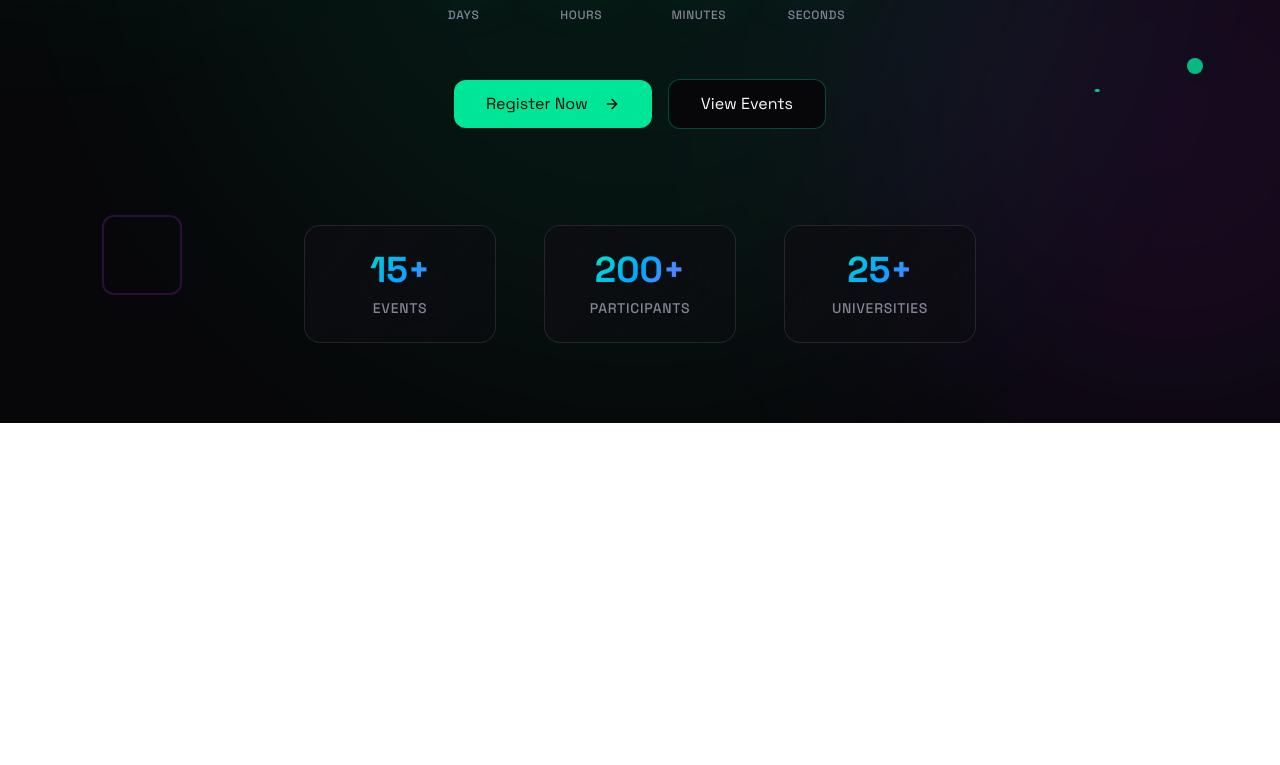
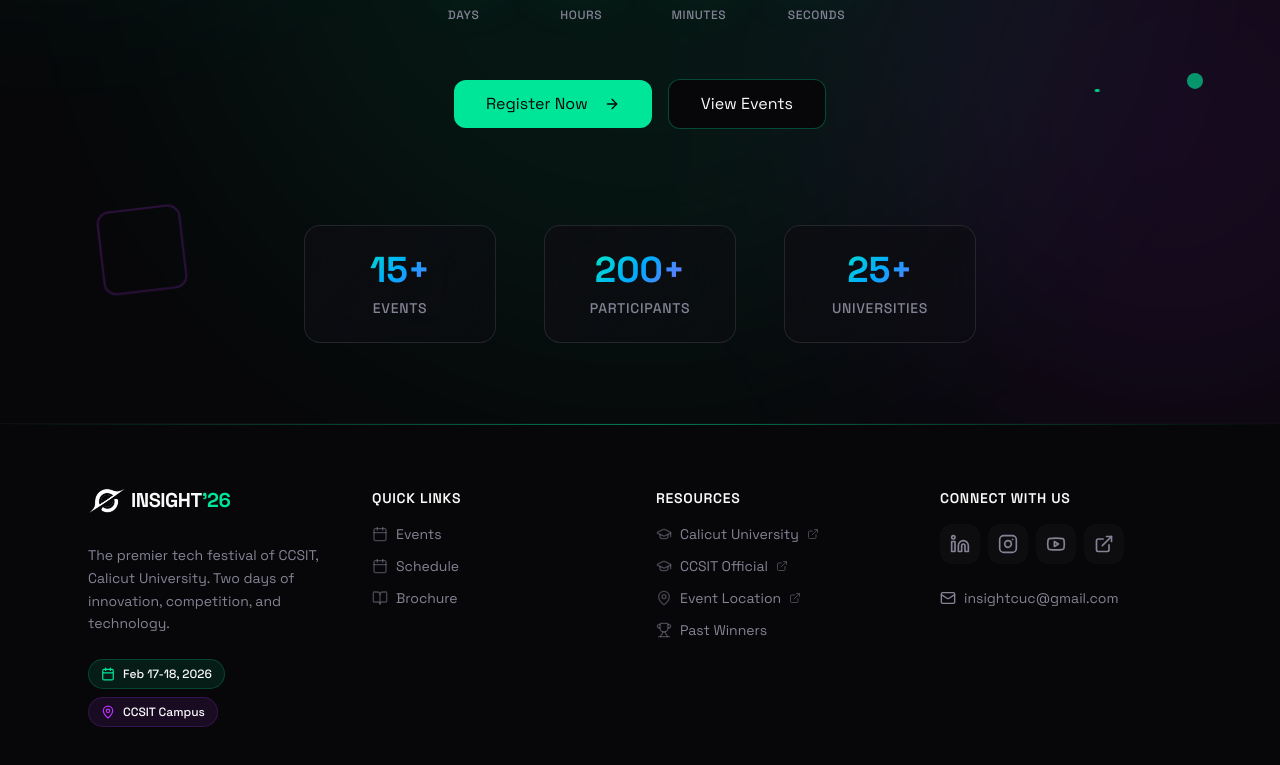
Before and after one commit to FarisPalayi/insight-26, a React (Vite) app: page / in a window 1280 px wide. Shown: the part 623-1388 px from the top of the page. Before the commit the page ends 1046 px from the top, so only its background shows below. Built offline with nearby package versions, Linux system fonts and the light colour scheme.

Commit message:
proto: footer

```diff
--- /dev/null
+++ b/src/components/features/FooterBrand.tsx
@@ -0,0 +1,34 @@
+import { motion } from "framer-motion"
+import { Calendar, MapPin } from "lucide-react"
+import { LogoLink } from "../ui/LogoLink"
+
+export const FooterBrand = () => {
+  return (
+    <motion.div
+      initial={{ opacity: 0, y: 20 }}
+      whileInView={{ opacity: 1, y: 0 }}
+      viewport={{ once: true }}
+      transition={{ duration: 0.5 }}
+      className="lg:col-span-1"
+    >
+      <div className="flex items-center gap-2 ">
+        <LogoLink className="sm:-translate-y-4 -translate-x-2" />
+      </div>
+      <p className="text-muted-foreground text-sm leading-relaxed mb-6 max-w-80">
+        The premier tech festival of CCSIT, Calicut University.
+        Two days of innovation, competition, and technology.
+      </p>
+      {/* Event Info Pills */}
+      <div className="flex flex-wrap gap-2 mb-6">
+        <div className="inline-flex items-center gap-2 px-3 py-1.5 rounded-full bg-primary/10 border border-primary/20">
+          <Calendar className="w-3.5 h-3.5 text-primary" />
+          <span className="text-xs font-medium text-foreground">Feb 17-18, 2026</span>
+        </div>
+        <div className="inline-flex items-center gap-2 px-3 py-1.5 rounded-full bg-accent/10 border border-accent/20">
+          <MapPin className="w-3.5 h-3.5 text-accent" />
+          <span className="text-xs font-medium text-foreground">CCSIT Campus</span>
+        </div>
+      </div>
+    </motion.div>
+  )
+}
--- /dev/null
+++ b/src/components/features/FooterConnect.tsx
@@ -0,0 +1,68 @@
+import { type SocialLink } from "@/types";
+import { motion } from "framer-motion";
+import { ExternalLink, Instagram, Linkedin, Mail, Youtube } from "lucide-react";
+
+const socialLinks: SocialLink[] = [
+  {
+    name: "LinkedIn",
+    href: "#",
+    icon: <Linkedin className="w-5 h-5" />,
+    hoverColor: "hover:bg-[#0077B5]/20 hover:text-[#0077B5]",
+  },
+  {
+    name: "Instagram",
+    href: "https://www.instagram.com/_insight.26_/",
+    icon: <Instagram className="w-5 h-5" />,
+    hoverColor: "hover:bg-[#E4405F]/20 hover:text-[#E4405F]",
+  },
+  {
+    name: "YouTube",
+    href: "#",
+    icon: <Youtube className="w-5 h-5" />,
+    hoverColor: "hover:bg-[#FF0000]/20 hover:text-[#FF0000]",
+  },
+  {
+    name: "Linktree",
+    href: "#",
+    icon: <ExternalLink className="w-5 h-5" />,
+    hoverColor: "hover:bg-[#43E660]/20 hover:text-[#43E660]",
+  },
+];
+
+
+export const FooterConnect = () => {
+  return (
+    <motion.div
+      initial={{ opacity: 0, y: 20 }}
+      whileInView={{ opacity: 1, y: 0 }}
+      viewport={{ once: true }}
+      transition={{ duration: 0.5, delay: 0.3 }}
+    >
+      <h4 className="text-foreground font-semibold mb-4 text-sm uppercase tracking-wider">
+        Connect With Us
+      </h4>
+      <div className="flex flex-wrap gap-2 mb-6">
+        {socialLinks.map((social) => (
+          <a
+            key={social.name}
+            href={social.href}
+            target="_blank"
+            rel="noopener noreferrer"
+            aria-label={social.name}
+            className={`p-2.5 rounded-lg bg-muted/30 text-muted-foreground transition-all duration-200 ${social.hoverColor}`}
+          >
+            {social.icon}
+          </a>
+        ))}
+      </div>
+      <a
+        href="mailto:insightcuc@gmail.com"
+        className="inline-flex items-center gap-2 text-sm text-muted-foreground hover:text-primary transition-colors"
+      >
+        <Mail className="w-4 h-4" />
+        insightcuc@gmail.com
+      </a>
+    </motion.div>
+
+  )
+}
--- /dev/null
+++ b/src/components/features/FooterQuickLinks.tsx
@@ -0,0 +1,39 @@
+import { motion } from "framer-motion"
+import { BookOpen, Calendar } from "lucide-react";
+import { type FooterLink } from "@/types";
+
+const quickLinks: FooterLink[] = [
+  { label: "Events", href: "#events", icon: <Calendar className="w-4 h-4" /> },
+  { label: "Schedule", href: "#schedule", icon: <Calendar className="w-4 h-4" /> },
+  { label: "Brochure", href: "#brochure", icon: <BookOpen className="w-4 h-4" /> },
+];
+
+export const FooterQuickLinks = () => {
+  return (
+    <motion.div
+      initial={{ opacity: 0, y: 20 }}
+      whileInView={{ opacity: 1, y: 0 }}
+      viewport={{ once: true }}
+      transition={{ duration: 0.5, delay: 0.1 }}
+    >
+      <h4 className="text-foreground font-semibold mb-4 text-sm uppercase tracking-wider">
+        Quick Links
+      </h4>
+      <ul className="space-y-3">
+        {quickLinks.map((link) => (
+          <li key={link.label}>
+            <a
+              href={link.href}
+              className="flex items-center gap-2 text-muted-foreground hover:text-primary transition-colors duration-200 text-sm group"
+            >
+              <span className="text-muted-foreground/50 group-hover:text-primary/70 transition-colors">
+                {link.icon}
+              </span>
+              {link.label}
+            </a>
+          </li>
+        ))}
+      </ul>
+    </motion.div>
+  )
+}
--- /dev/null
+++ b/src/components/features/FooterResources.tsx
@@ -0,0 +1,64 @@
+import { motion } from "framer-motion"
+import { GraduationCap, MapPin, Trophy, ExternalLink } from "lucide-react";
+import { type FooterLink } from "@/types";
+
+const resourceLinks: FooterLink[] = [
+  {
+    label: "Calicut University",
+    href: "https://www.uoc.ac.in",
+    icon: <GraduationCap className="w-4 h-4" />,
+    external: true
+  },
+  {
+    label: "CCSIT Official",
+    href: "https://ccsit.uoc.ac.in",
+    icon: <GraduationCap className="w-4 h-4" />,
+    external: true
+  },
+  {
+    label: "Event Location",
+    href: "https://maps.app.goo.gl/QDRGdntGfi5hNsDN7",
+    icon: <MapPin className="w-4 h-4" />,
+    external: true
+  },
+  {
+    label: "Past Winners",
+    href: "#winners",
+    icon: <Trophy className="w-4 h-4" />
+  },
+];
+
+export const FooterResources = () => {
+  return (
+    <motion.div
+      initial={{ opacity: 0, y: 20 }}
+      whileInView={{ opacity: 1, y: 0 }}
+      viewport={{ once: true }}
+      transition={{ duration: 0.5, delay: 0.2 }}
+    >
+      <h4 className="text-foreground font-semibold mb-4 text-sm uppercase tracking-wider">
+        Resources
+      </h4>
+      <ul className="space-y-3">
+        {resourceLinks.map((link) => (
+          <li key={link.label}>
+            <a
+              href={link.href}
+              target={link.external ? "_blank" : undefined}
+              rel={link.external ? "noopener noreferrer" : undefined}
+              className="flex items-center gap-2 text-muted-foreground hover:text-primary transition-colors duration-200 text-sm group"
+            >
+              <span className="text-muted-foreground/50 group-hover:text-primary/70 transition-colors">
+                {link.icon}
+              </span>
+              {link.label}
+              {link.external && (
+                <ExternalLink className="w-3 h-3 opacity-50" />
+              )}
+            </a>
+          </li>
+        ))}
+      </ul>
+    </motion.div>
+  )
+}
--- /dev/null
+++ b/src/components/layout/Footer.tsx
@@ -0,0 +1,25 @@
+import { FooterQuickLinks } from "../features/FooterQuickLinks";
+import { FooterResources } from "../features/FooterResources";
+import { FooterConnect } from "../features/FooterConnect";
+import { FooterBrand } from "../features/FooterBrand";
+
+const Footer = () => {
+  return (
+    <footer className="relative bg-background border-t border-border/30 overflow-hidden">
+      <div className="absolute top-0 left-0 right-0 h-px bg-gradient-to-r from-transparent via-primary/50 to-transparent" />
+
+      <div className="relative max-w-6xl mx-auto px-4 sm:px-6">
+        <div className="py-12 sm:py-16">
+          <div className="grid grid-cols-1 sm:grid-cols-2 lg:grid-cols-4 gap-10 lg:gap-8">
+            <FooterBrand />
+            <FooterQuickLinks />
+            <FooterResources />
+            <FooterConnect />
+          </div>
+        </div>
+      </div>
+    </footer>
+  );
+};
+
+export default Footer;
--- a/src/components/layout/Header.tsx
+++ b/src/components/layout/Header.tsx
@@ -2,6 +2,7 @@ import { useState } from "react";
 import { motion, AnimatePresence } from "framer-motion";
 import { Menu, X } from "lucide-react";
 import { Button } from "@/components/ui/button";
+import { LogoLink } from "../ui/LogoLink";
 
 const navItems = [
   { label: "Events", href: "/events" },
@@ -23,15 +24,7 @@ export const Header = () => {
     >
       <div className="glass-surface mx-4 mt-4 rounded-2xl">
         <div className="container flex items-center justify-between h-16 px-6 min-w-full">
-          {/* Logo */}
-          <a href="/" className="flex items-center group align-center">
-            <div className="relative w-14 h-14 flex items-center justify-center mt-[-2px]">
-              <img src="./logo-rotated.png" className="w-full" />
-            </div>
-            <span className="font-bold text-xl tracking-tight text-foreground ml-[-5px]">
-              INSIGHT<span className="text-primary">'26</span>
-            </span>
-          </a>
+          <LogoLink />
 
           {/* Desktop Navigation */}
           <nav className="hidden md:flex items-center gap-8">
--- /dev/null
+++ b/src/components/ui/LogoLink.tsx
@@ -0,0 +1,14 @@
+type ButtonProps = React.ButtonHTMLAttributes<HTMLButtonElement>;
+
+export const LogoLink = ({ className }: ButtonProps) => {
+  return (
+    <a href="/" className={`flex items-center group align-center ${className}`}>
+      <div className="btn relative w-14 h-14 flex items-center justify-center">
+        <img src="./logo-rotated.png" className="w-full" />
+      </div>
+      <span className="font-bold text-xl tracking-tight text-foreground ml-[-5px]">
+        INSIGHT<span className="text-primary">'26</span>
+      </span>
+    </a >
+  )
+}
--- a/src/pages/Home.tsx
+++ b/src/pages/Home.tsx
@@ -1,11 +1,13 @@
 import Header from "@/components/layout/Header";
 import HeroSection from "@/components/features/HeroSection";
+import Footer from "@/components/layout/Footer";
 
 export function Home() {
   return (
     <div className="min-h-screen bg-background dark">
       <Header />
       <HeroSection />
+      <Footer />
     </div>
   )
 }
```
Also changed, not shown: src/types/index.ts (+14 -0 lines).
